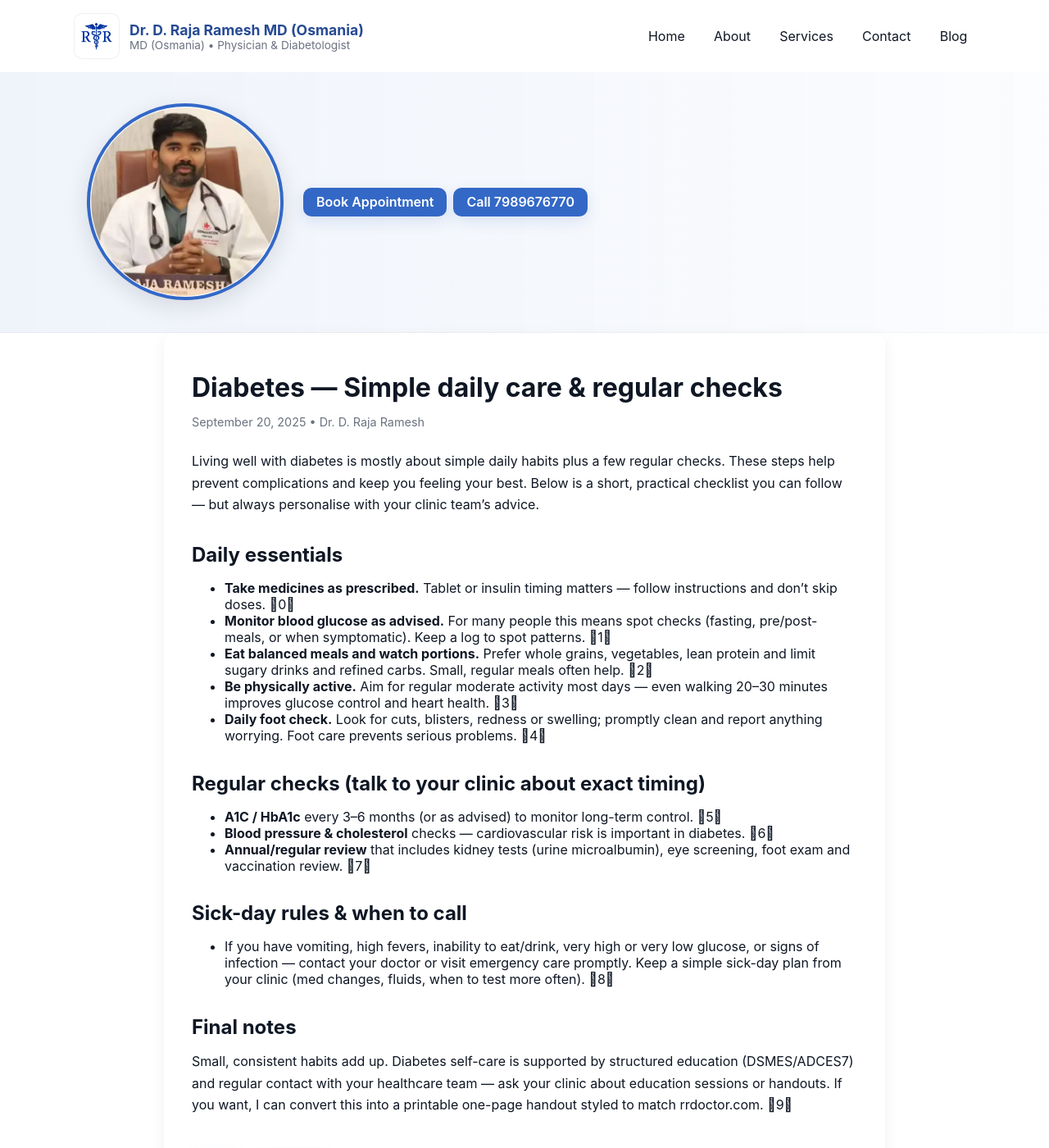
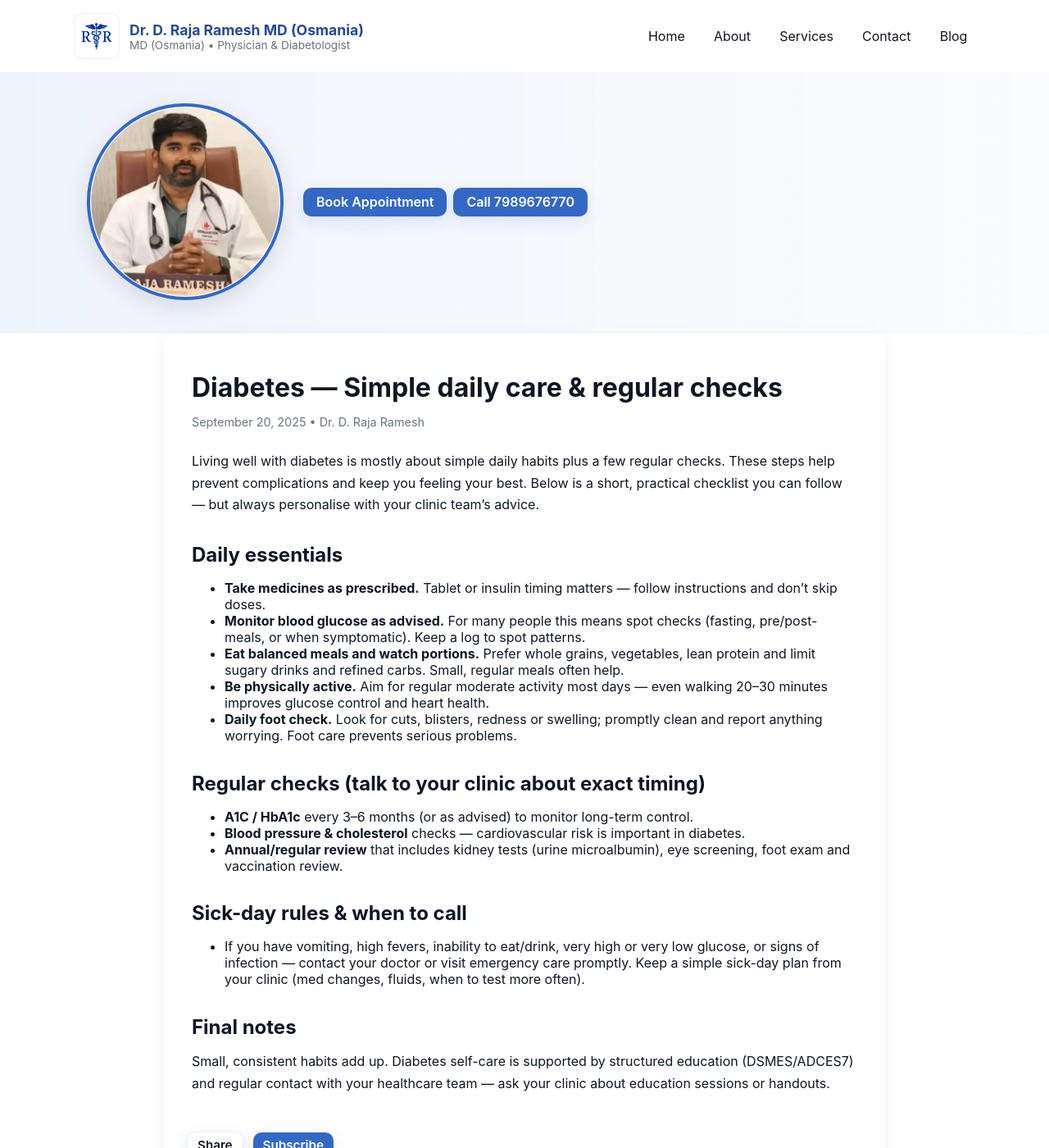
Before and after one commit to drrajarameshd/rr, a Jekyll site: the page built from _posts/2025-09-20-diabetes-care.md, in a window 1280 px wide and 1400 px high. Shown: the whole window at 82% size. Built offline with Jekyll 4.4.1, drawn with Linux system fonts in a browser that asks for light colours.

Commit message:
Update 2025-09-20-diabetes-care.md

```diff
--- a/_posts/2025-09-20-diabetes-care.md
+++ b/_posts/2025-09-20-diabetes-care.md
@@ -9,19 +9,19 @@
 Living well with diabetes is mostly about simple daily habits plus a few regular checks. These steps help prevent complications and keep you feeling your best. Below is a short, practical checklist you can follow — but always personalise with your clinic team’s advice.
 
 ## Daily essentials
-- **Take medicines as prescribed.** Tablet or insulin timing matters — follow instructions and don’t skip doses. 0
-- **Monitor blood glucose as advised.** For many people this means spot checks (fasting, pre/post-meals, or when symptomatic). Keep a log to spot patterns. 1
-- **Eat balanced meals and watch portions.** Prefer whole grains, vegetables, lean protein and limit sugary drinks and refined carbs. Small, regular meals often help. 2
-- **Be physically active.** Aim for regular moderate activity most days — even walking 20–30 minutes improves glucose control and heart health. 3
-- **Daily foot check.** Look for cuts, blisters, redness or swelling; promptly clean and report anything worrying. Foot care prevents serious problems. 4
+- **Take medicines as prescribed.** Tablet or insulin timing matters — follow instructions and don’t skip doses.
+- **Monitor blood glucose as advised.** For many people this means spot checks (fasting, pre/post-meals, or when symptomatic). Keep a log to spot patterns.
+- **Eat balanced meals and watch portions.** Prefer whole grains, vegetables, lean protein and limit sugary drinks and refined carbs. Small, regular meals often help.
+- **Be physically active.** Aim for regular moderate activity most days — even walking 20–30 minutes improves glucose control and heart health.
+- **Daily foot check.** Look for cuts, blisters, redness or swelling; promptly clean and report anything worrying. Foot care prevents serious problems.
 
 ## Regular checks (talk to your clinic about exact timing)
-- **A1C / HbA1c** every 3–6 months (or as advised) to monitor long-term control. 5
-- **Blood pressure & cholesterol** checks — cardiovascular risk is important in diabetes. 6
-- **Annual/regular review** that includes kidney tests (urine microalbumin), eye screening, foot exam and vaccination review. 7
+- **A1C / HbA1c** every 3–6 months (or as advised) to monitor long-term control.
+- **Blood pressure & cholesterol** checks — cardiovascular risk is important in diabetes.
+- **Annual/regular review** that includes kidney tests (urine microalbumin), eye screening, foot exam and vaccination review.
 
 ## Sick-day rules & when to call
-- If you have vomiting, high fevers, inability to eat/drink, very high or very low glucose, or signs of infection — contact your doctor or visit emergency care promptly. Keep a simple sick-day plan from your clinic (med changes, fluids, when to test more often). 8
+- If you have vomiting, high fevers, inability to eat/drink, very high or very low glucose, or signs of infection — contact your doctor or visit emergency care promptly. Keep a simple sick-day plan from your clinic (med changes, fluids, when to test more often).
 
 ## Final notes
-Small, consistent habits add up. Diabetes self-care is supported by structured education (DSMES/ADCES7) and regular contact with your healthcare team — ask your clinic about education sessions or handouts. If you want, I can convert this into a printable one-page handout styled to match rrdoctor.com. 9
+Small, consistent habits add up. Diabetes self-care is supported by structured education (DSMES/ADCES7) and regular contact with your healthcare team — ask your clinic about education sessions or handouts.
```
